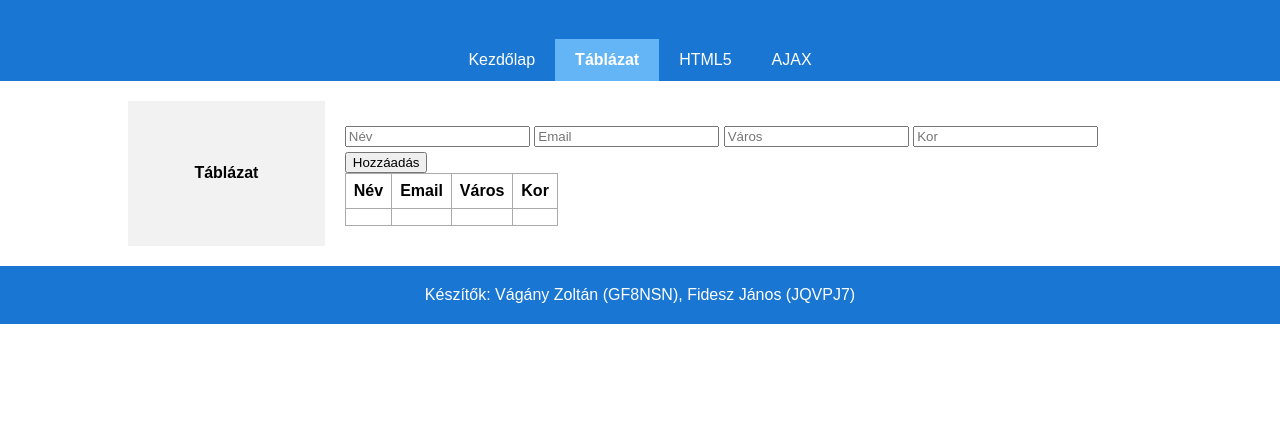
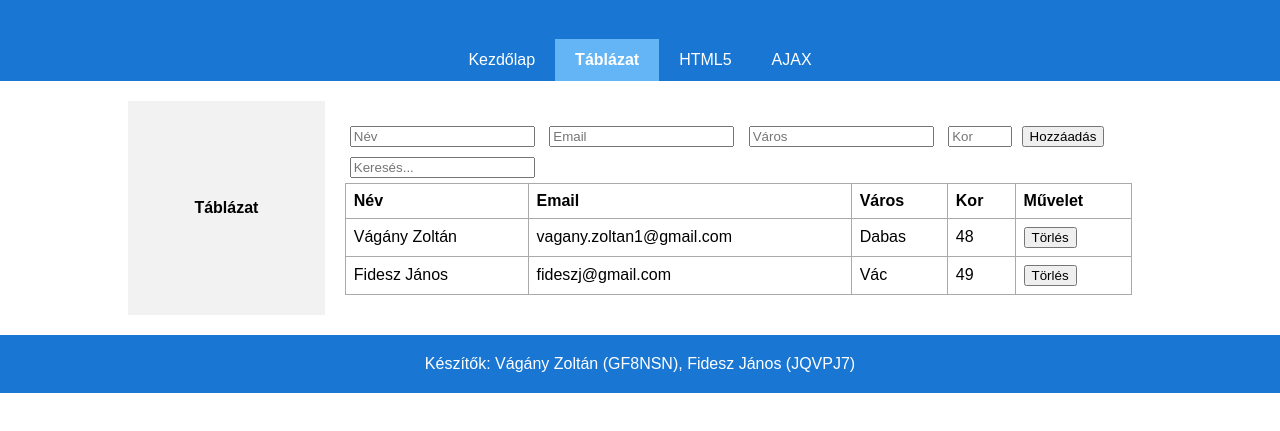
Before and after one commit to kirk120/webprog1, a plain HTML site: page crud.html in a window 1280 px wide. Shown: the part 81-512 px from the top of the page. Drawn offline with Linux system fonts and the light colour scheme.

Commit message:
Frissítés
Az index.html, a crud.html és a crud.js összehangoltan működik

```diff
--- a/crud.html
+++ b/crud.html
@@ -1,21 +1,76 @@
-
 <!DOCTYPE html>
 <html lang="hu">
 <head>
     <meta charset="UTF-8">
     <title>Táblázat</title>
     <style>
-        body { font-family: Arial, sans-serif; margin: 0; padding: 0; display: flex; flex-direction: column; align-items: center; }
-        header, footer { background-color: #1976d2; color: white; padding: 20px; text-align: center; width: 100%; }
-        nav { background-color: #1976d2; width: 100%; display: flex; justify-content: center; }
-        nav a { color: white; text-decoration: none; padding: 12px 20px; display: block; }
-        nav a.active { background-color: #64b5f6; font-weight: bold; }
-        main { display: flex; width: 80%; margin: 20px 0; }
-        aside { width: 20%; background-color: #f2f2f2; display: flex; align-items: center; justify-content: center; font-weight: bold; }
-        .content { width: 80%; padding: 20px; }
-        table, th, td { border: 1px solid #aaa; border-collapse: collapse; }
-        th, td { padding: 8px; }
-        input { margin: 5px 0; }
+        body {
+            font-family: Arial, sans-serif;
+            margin: 0;
+            padding: 0;
+            display: flex;
+            flex-direction: column;
+            align-items: center;
+        }
+        header, footer {
+            background-color: #1976d2;
+            color: white;
+            padding: 20px;
+            text-align: center;
+            width: 100%;
+        }
+        nav {
+            background-color: #1976d2;
+            width: 100%;
+            display: flex;
+            justify-content: center;
+        }
+        nav a {
+            color: white;
+            text-decoration: none;
+            padding: 12px 20px;
+            display: block;
+        }
+        nav a.active {
+            background-color: #64b5f6;
+            font-weight: bold;
+        }
+        main {
+            display: flex;
+            width: 80%;
+            margin: 20px 0;
+        }
+        aside {
+            width: 20%;
+            background-color: #f2f2f2;
+            display: flex;
+            align-items: center;
+            justify-content: center;
+            font-weight: bold;
+        }
+        .content {
+            width: 80%;
+            padding: 20px;
+        }
+        table {
+            width: 100%;
+            table-layout: auto;
+            border-collapse: collapse;
+            border: 1px solid #aaa;
+        }
+        th, td {
+            border: 1px solid #aaa;
+            padding: 8px;
+            word-wrap: break-word;
+            text-align: left;
+        }
+        th.sortable:hover {
+            cursor: pointer;
+            background-color: #e0e0e0;
+        }
+        input {
+            margin: 5px;
+        }
     </style>
 </head>
 <body>
@@ -36,29 +91,40 @@
         Táblázat
     </aside>
     <div class="content">
+        <form id="form">
+            <input type="text" id="nev" placeholder="Név" required>
+            <input type="email" id="email" placeholder="Email" required>
+            <input type="text" id="varos" placeholder="Város" required>
+            <input type="number" id="kor" placeholder="Kor" min="0" max="120" required>
+            <button type="button" onclick="hozzaad()">Hozzáadás</button>
+        </form>
 
-        <form>
-            <input type="text" placeholder="Név">
-            <input type="text" placeholder="Email">
-            <input type="text" placeholder="Város">
-            <input type="text" placeholder="Kor">
-            <button type="button">Hozzáadás</button>
-        </form>
-        <table>
+        <input type="text" id="kereses" placeholder="Keresés..." onkeyup="szures()">
+
+        <table id="tabla">
             <thead>
                 <tr>
-                    <th>Név</th>
-                    <th>Email</th>
-                    <th>Város</th>
-                    <th>Kor</th>
+                    <th class="sortable" onclick="rendez(0)">Név</th>
+                    <th class="sortable" onclick="rendez(1)">Email</th>
+                    <th class="sortable" onclick="rendez(2)">Város</th>
+                    <th class="sortable" onclick="rendez(3)">Kor</th>
+                    <th>Művelet</th>
                 </tr>
             </thead>
-            <tbody>
+            <tbody id="tabla-torzs">
                 <tr>
-                    <td></td>
-                    <td></td>
-                    <td></td>
-                    <td></td>
+                    <td>Vágány Zoltán</td>
+                    <td>vagany.zoltan1@gmail.com</td>
+                    <td>Dabas</td>
+                    <td>48</td>
+                    <td><button onclick="torol(this)">Törlés</button></td>
+                </tr>
+                <tr>
+                    <td>Fidesz János</td>
+                    <td>fideszj@gmail.com</td>
+                    <td>Vác</td>
+                    <td>49</td>
+                    <td><button onclick="torol(this)">Törlés</button></td>
                 </tr>
             </tbody>
         </table>
@@ -69,5 +135,8 @@
     Készítők: Vágány Zoltán (GF8NSN), Fidesz János (JQVPJ7)
 </footer>
 
+
+<script src="crud.js" defer></script>
+
 </body>
 </html>
--- /dev/null
+++ b/crud.js
@@ -0,0 +1,62 @@
+function hozzaad() {
+    const nev = document.getElementById('nev').value.trim();
+    const email = document.getElementById('email').value.trim();
+    const varos = document.getElementById('varos').value.trim();
+    const kor = document.getElementById('kor').value.trim();
+
+    if (!nev || !email || !varos || !kor) {
+        alert("Minden mezőt ki kell tölteni!");
+        return;
+    }
+
+    if (!/^[\w\.-]+@[\w\.-]+\.\w{2,}$/.test(email)) {
+        alert("Érvénytelen email formátum!");
+        return;
+    }
+
+    const tbody = document.getElementById('tabla-torzs');
+    const sor = document.createElement('tr');
+
+    sor.innerHTML = `
+        <td>${nev}</td>
+        <td>${email}</td>
+        <td>${varos}</td>
+        <td>${kor}</td>
+        <td><button onclick="torol(this)">Törlés</button></td>
+    `;
+
+    tbody.appendChild(sor);
+    document.getElementById("form").reset();
+}
+
+function torol(elem) {
+    if (confirm("Biztosan törlöd ezt a sort?")) {
+        elem.parentElement.parentElement.remove();
+    }
+}
+
+function szures() {
+    const input = document.getElementById('kereses').value.toLowerCase();
+    const sorok = document.querySelectorAll('#tabla tbody tr');
+
+    sorok.forEach(sor => {
+        const szoveg = sor.textContent.toLowerCase();
+        sor.style.display = szoveg.includes(input) ? '' : 'none';
+    });
+}
+
+let irany = true;
+function rendez(oszlopIndex) {
+    const tabla = document.getElementById("tabla");
+    const tbody = tabla.tBodies[0];
+    const sorok = Array.from(tbody.rows);
+
+    sorok.sort((a, b) => {
+        const A = a.cells[oszlopIndex].textContent.trim().toLowerCase();
+        const B = b.cells[oszlopIndex].textContent.trim().toLowerCase();
+        return irany ? A.localeCompare(B, 'hu') : B.localeCompare(A, 'hu');
+    });
+
+    sorok.forEach(sor => tbody.appendChild(sor));
+    irany = !irany;
+}
```
Also changed, not shown: index.html (+1 -1 lines).
